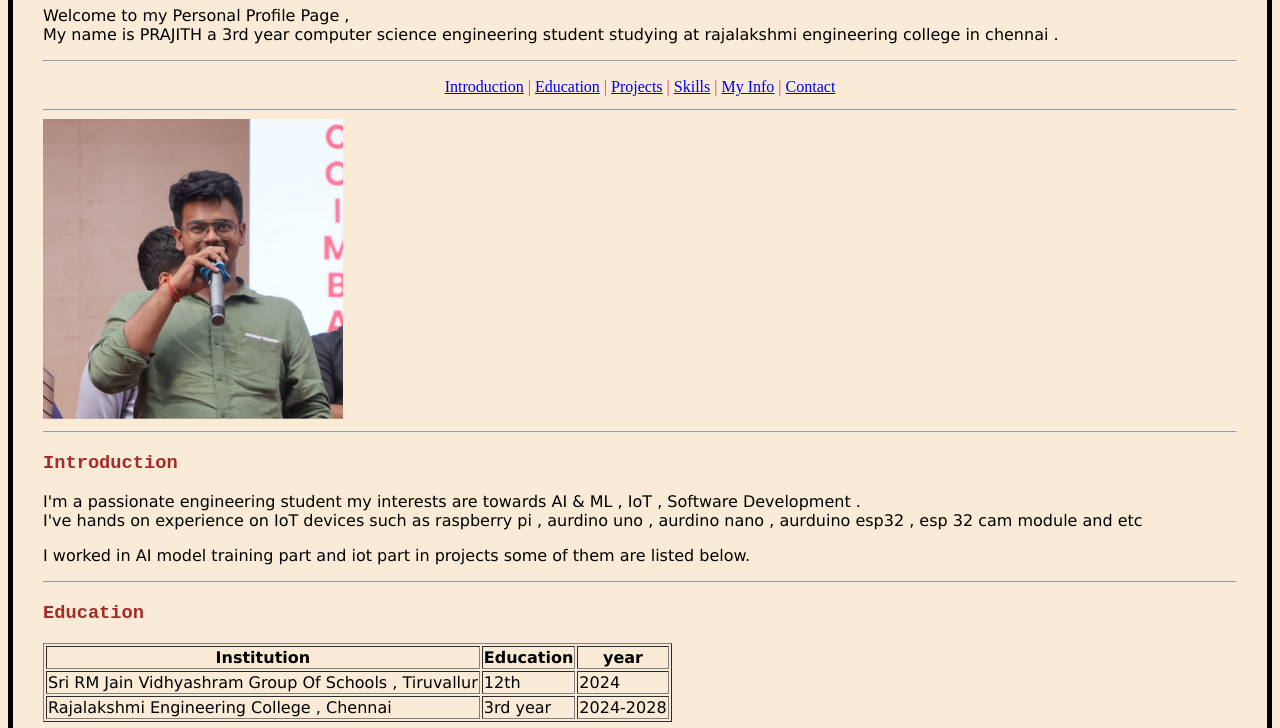
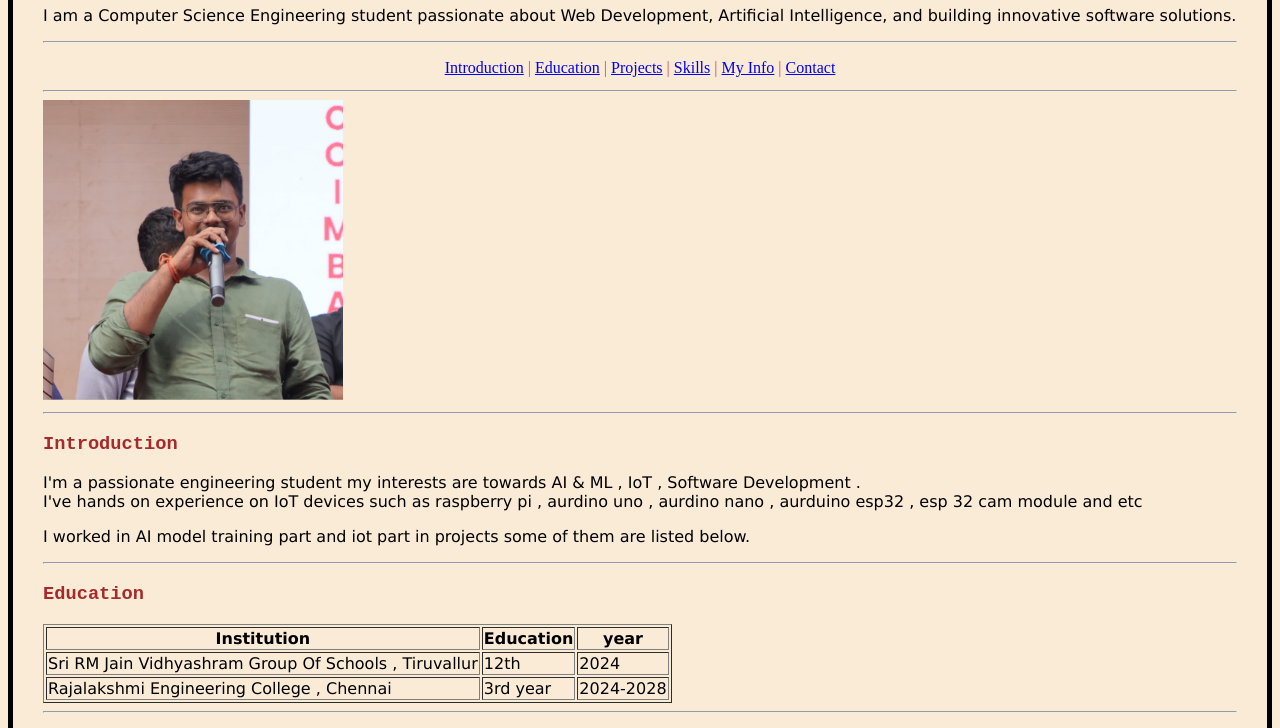
Before and after one commit to prajith-cmd/week1tiq, a plain HTML site: page ex3tiq/index.html in a window 1280 px wide. Shown: the part 136-864 px from the top of the page. Drawn offline with Linux system fonts and the light colour scheme.

Commit message:
Improved About Me section

```diff
--- a/ex3tiq/index.html
+++ b/ex3tiq/index.html
@@ -6,7 +6,10 @@
     </head>
     <body>
         <h1 id="head">Prajith's Personal Profile Page<hr></h1>
-        <p>Welcome to my Personal Profile Page ,<br> My name is PRAJITH a 3rd year computer science engineering student studying at rajalakshmi engineering college in chennai .<hr></p>
+        <p>
+I am a Computer Science Engineering student passionate about Web Development,
+Artificial Intelligence, and building innovative software solutions.
+        <hr></p>
         <nav id ="navi">
             <a href="#Introduction" >Introduction</a> |
             <a href="#Education">Education</a> |
```
